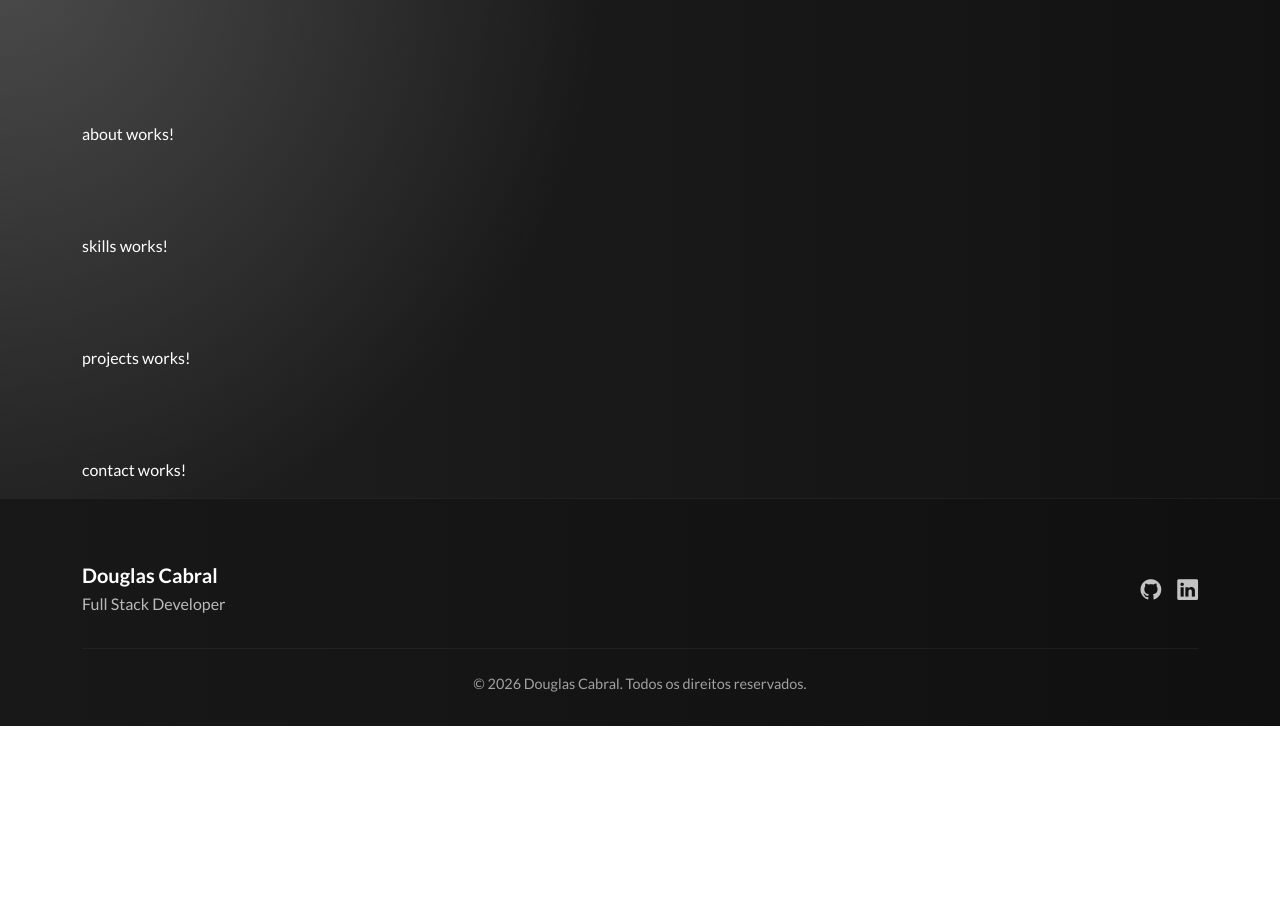
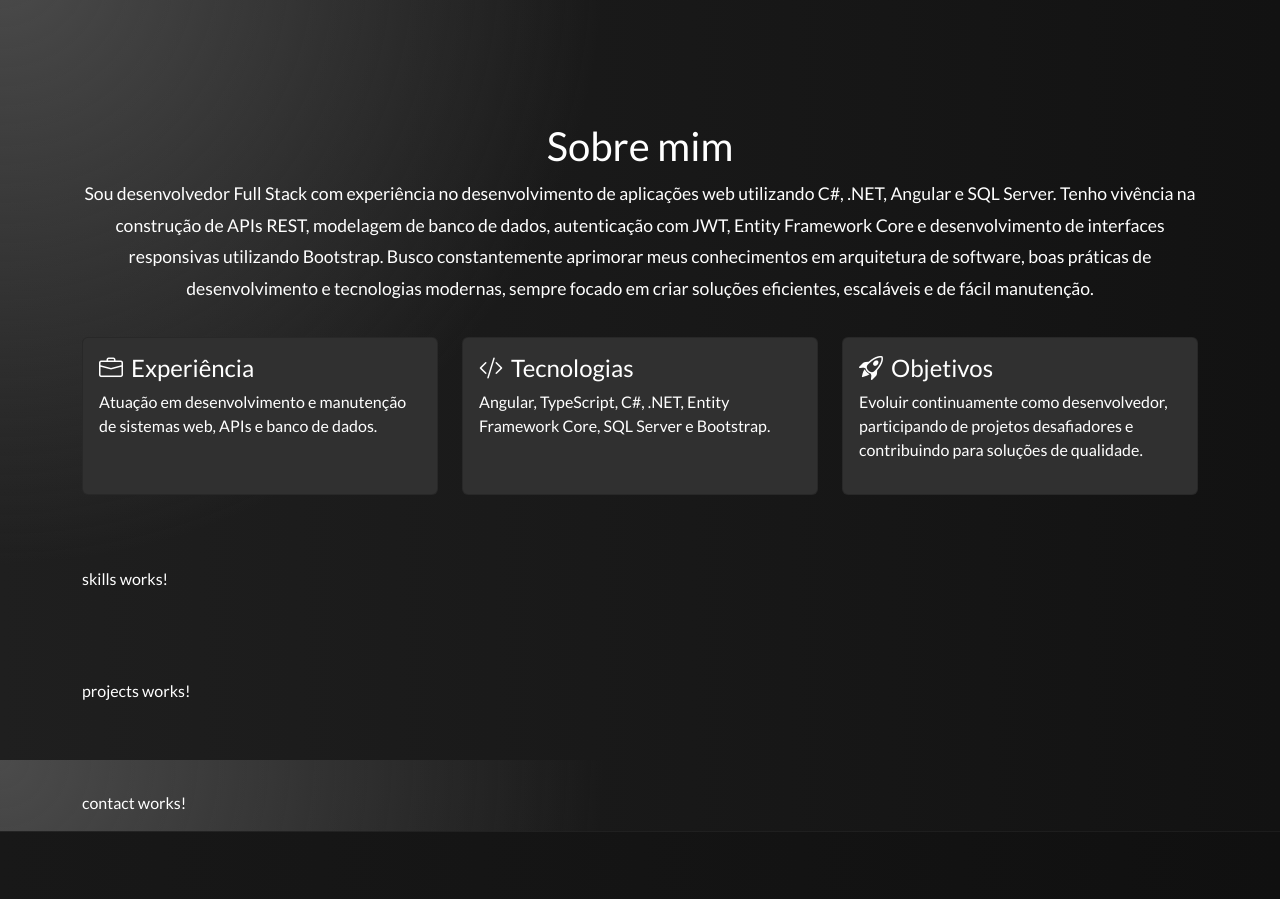
Before and after one commit to douglasscdoug/douglas-dev-portfolio, an Angular app: page / in a window 1280 px wide. Shown: the part 840-1739 px from the top of the page. Before the commit the page ends 1566 px from the top, so only its background shows below. Built offline with nearby package versions, Linux system fonts and the light colour scheme.

Commit message:
feat: add about section

```diff
--- a/src/app/pages/about/about.component.html
+++ b/src/app/pages/about/about.component.html
@@ -1 +1,44 @@
-<p>about works!</p>
+<div class="text-center mb-3">
+  <h2>Sobre mim</h2>
+  <div class="row">
+    <div class="col-lg-12">
+      <p class="about-text" data-aos="fade-up" data-aos-delay="100">
+        Sou desenvolvedor Full Stack com experiência no desenvolvimento de aplicações web utilizando
+        C#, .NET, Angular e SQL Server. Tenho vivência na construção de APIs REST, modelagem de
+        banco de dados, autenticação com JWT, Entity Framework Core e desenvolvimento de interfaces
+        responsivas utilizando Bootstrap. Busco constantemente aprimorar meus conhecimentos em
+        arquitetura de software, boas práticas de desenvolvimento e tecnologias modernas, sempre
+        focado em criar soluções eficientes, escaláveis e de fácil manutenção.
+      </p>
+    </div>
+  </div>
+</div>
+<div class="row g-4">
+  <div class="col-md-4">
+    <div class="card h-100" data-aos="zoom-in" data-aos-delay="100">
+      <div class="card-body">
+        <h4><i class="bi bi-briefcase me-2"></i>Experiência</h4>
+        <p>Atuação em desenvolvimento e manutenção de sistemas web, APIs e banco de dados.</p>
+      </div>
+    </div>
+  </div>
+  <div class="col-md-4">
+    <div class="card h-100" data-aos="zoom-in" data-aos-delay="200">
+      <div class="card-body">
+        <h4><i class="bi bi-code-slash me-2"></i>Tecnologias</h4>
+        <p>Angular, TypeScript, C#, .NET, Entity Framework Core, SQL Server e Bootstrap.</p>
+      </div>
+    </div>
+  </div>
+  <div class="col-md-4">
+    <div class="card h-100" data-aos="zoom-in" data-aos-delay="300">
+      <div class="card-body">
+        <h4><i class="bi bi-rocket-takeoff me-2"></i>Objetivos</h4>
+        <p>
+          Evoluir continuamente como desenvolvedor, participando de projetos desafiadores e
+          contribuindo para soluções de qualidade.
+        </p>
+      </div>
+    </div>
+  </div>
+</div>
--- a/src/app/pages/about/about.component.scss
+++ b/src/app/pages/about/about.component.scss
@@ -0,0 +1,4 @@
+.about-text {
+  font-size: 1.1rem;
+  line-height: 1.8;
+}
--- a/src/app/pages/about/about.component.ts
+++ b/src/app/pages/about/about.component.ts
@@ -1,4 +1,5 @@
-import { Component } from '@angular/core';
+import { Component, OnInit } from '@angular/core';
+import AOS from 'aos'
 
 @Component({
   selector: 'app-about',
@@ -6,4 +7,8 @@ import { Component } from '@angular/core';
   templateUrl: './about.component.html',
   styleUrl: './about.component.scss',
 })
-export class AboutComponent {}
+export class AboutComponent implements OnInit {
+  ngOnInit(): void{
+    AOS.init();
+  }
+}
```
